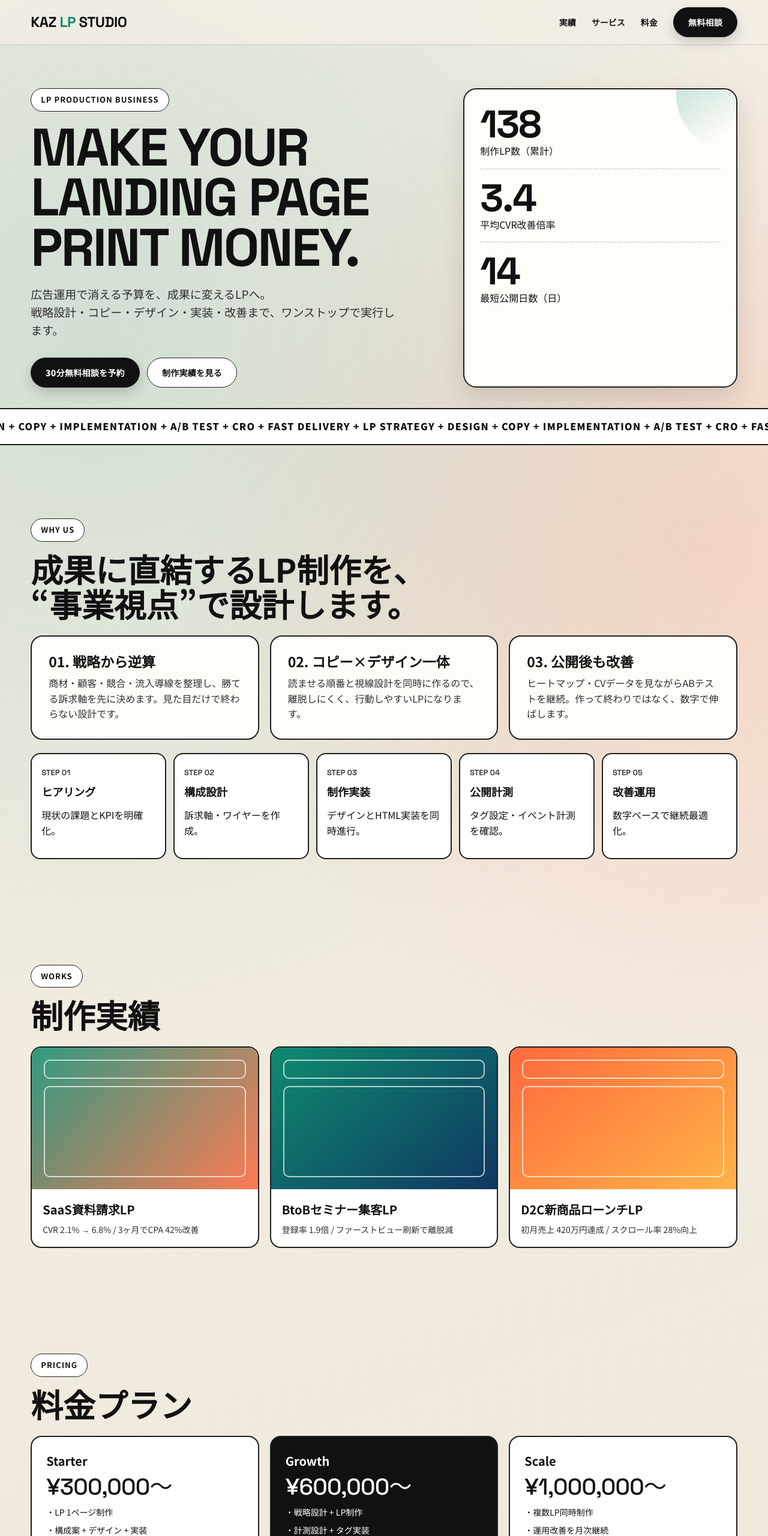
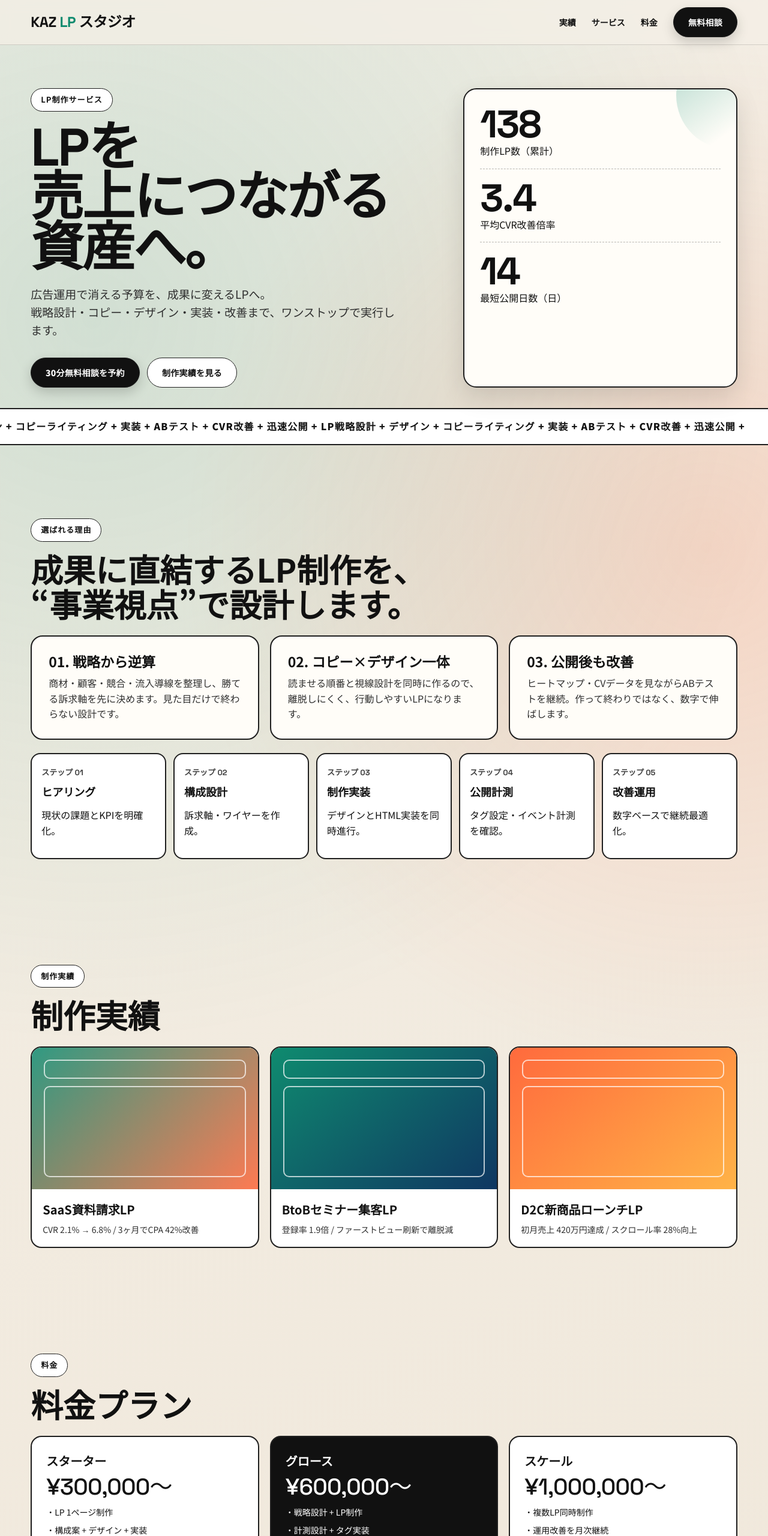
Before and after one commit to kazcreativestudio0/lp-sample1-site, a plain HTML site: page index.html in a window 1280 px wide. Shown: the top 2560 px of the page at 60% size. Drawn offline with Linux system fonts and the light colour scheme.

Commit message:
日本語文言に統一

```diff
--- a/index.html
+++ b/index.html
@@ -514,7 +514,7 @@
 <body>
   <header>
     <div class="wrap nav">
-      <a class="brand" href="#top">KAZ <span>LP</span> STUDIO</a>
+      <a class="brand" href="#top">KAZ <span>LP</span> スタジオ</a>
       <nav class="nav-links">
         <a href="#works">実績</a>
         <a href="#service">サービス</a>
@@ -528,8 +528,8 @@
     <section class="hero">
       <div class="wrap hero-grid">
         <div class="reveal">
-          <span class="tag">LP Production Business</span>
-          <h1>MAKE YOUR<br>LANDING PAGE<br>PRINT MONEY.</h1>
+          <span class="tag">LP制作サービス</span>
+          <h1>LPを<br>売上につながる<br>資産へ。</h1>
           <p class="hero-copy">広告運用で消える予算を、成果に変えるLPへ。<br>戦略設計・コピー・デザイン・実装・改善まで、ワンストップで実行します。</p>
           <div class="cta-row">
             <a class="btn primary" href="#contact">30分無料相談を予約</a>
@@ -557,14 +557,14 @@
 
       <div class="marquee">
         <div class="marquee-track">
-          LP STRATEGY + DESIGN + COPY + IMPLEMENTATION + A/B TEST + CRO + FAST DELIVERY + LP STRATEGY + DESIGN + COPY + IMPLEMENTATION + A/B TEST + CRO + FAST DELIVERY +
+          LP戦略設計 + デザイン + コピーライティング + 実装 + ABテスト + CVR改善 + 迅速公開 + LP戦略設計 + デザイン + コピーライティング + 実装 + ABテスト + CVR改善 + 迅速公開 +
         </div>
       </div>
     </section>
 
     <section class="section" id="service">
       <div class="wrap">
-        <span class="tag reveal">Why us</span>
+        <span class="tag reveal">選ばれる理由</span>
         <h2 class="reveal" style="font-size:clamp(28px,4.2vw,56px);margin:16px 0 24px;line-height:1.08;">成果に直結するLP制作を、
           <br>“事業視点”で設計します。</h2>
         <div class="grid-3">
@@ -583,18 +583,18 @@
         </div>
 
         <div class="process reveal">
-          <div class="step"><span>STEP 01</span><h4>ヒアリング</h4><p>現状の課題とKPIを明確化。</p></div>
-          <div class="step"><span>STEP 02</span><h4>構成設計</h4><p>訴求軸・ワイヤーを作成。</p></div>
-          <div class="step"><span>STEP 03</span><h4>制作実装</h4><p>デザインとHTML実装を同時進行。</p></div>
-          <div class="step"><span>STEP 04</span><h4>公開計測</h4><p>タグ設定・イベント計測を確認。</p></div>
-          <div class="step"><span>STEP 05</span><h4>改善運用</h4><p>数字ベースで継続最適化。</p></div>
+          <div class="step"><span>ステップ 01</span><h4>ヒアリング</h4><p>現状の課題とKPIを明確化。</p></div>
+          <div class="step"><span>ステップ 02</span><h4>構成設計</h4><p>訴求軸・ワイヤーを作成。</p></div>
+          <div class="step"><span>ステップ 03</span><h4>制作実装</h4><p>デザインとHTML実装を同時進行。</p></div>
+          <div class="step"><span>ステップ 04</span><h4>公開計測</h4><p>タグ設定・イベント計測を確認。</p></div>
+          <div class="step"><span>ステップ 05</span><h4>改善運用</h4><p>数字ベースで継続最適化。</p></div>
         </div>
       </div>
     </section>
 
     <section class="section" id="works">
       <div class="wrap">
-        <span class="tag reveal">Works</span>
+        <span class="tag reveal">制作実績</span>
         <h2 class="reveal" style="font-size:clamp(28px,4.2vw,56px);margin:16px 0 24px;line-height:1.08;">制作実績</h2>
         <div class="works">
           <article class="work reveal">
@@ -624,11 +624,11 @@
 
     <section class="section" id="price">
       <div class="wrap">
-        <span class="tag reveal">Pricing</span>
+        <span class="tag reveal">料金</span>
         <h2 class="reveal" style="font-size:clamp(28px,4.2vw,56px);margin:16px 0 24px;line-height:1.08;">料金プラン</h2>
         <div class="pricing">
           <article class="price reveal">
-            <h4>Starter</h4>
+            <h4>スターター</h4>
             <p class="yen">¥300,000〜</p>
             <ul class="list">
               <li>・LP 1ページ制作</li>
@@ -637,7 +637,7 @@
             </ul>
           </article>
           <article class="price recommend reveal">
-            <h4>Growth</h4>
+            <h4>グロース</h4>
             <p class="yen">¥600,000〜</p>
             <ul class="list">
               <li>・戦略設計 + LP制作</li>
@@ -646,7 +646,7 @@
             </ul>
           </article>
           <article class="price reveal">
-            <h4>Scale</h4>
+            <h4>スケール</h4>
             <p class="yen">¥1,000,000〜</p>
             <ul class="list">
               <li>・複数LP同時制作</li>
@@ -660,7 +660,7 @@
 
     <section class="section">
       <div class="wrap">
-        <span class="tag reveal">FAQ</span>
+        <span class="tag reveal">よくある質問</span>
         <h2 class="reveal" style="font-size:clamp(28px,4.2vw,56px);margin:16px 0 24px;line-height:1.08;">よくある質問</h2>
         <div class="faq">
           <details class="reveal">
@@ -694,7 +694,7 @@
   </main>
 
   <footer>
-    © 2026 KAZ LP STUDIO. All Rights Reserved.
+    © 2026 KAZ LP スタジオ. 全著作権所有。
   </footer>
 
   <script>
```
